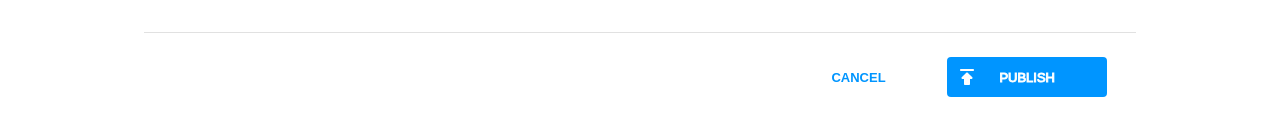
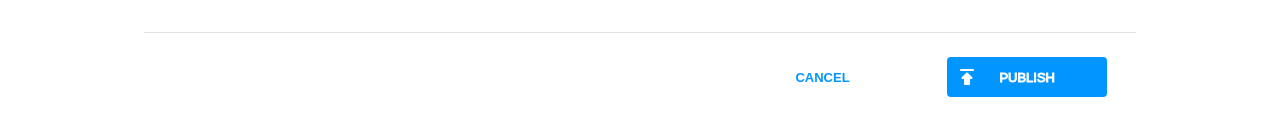
Before and after one commit to karansahi001/karanvir-singh-brainflix, a React (Create React App) app: page /upload in a window 1280 px wide. Shown: the part 455-590 px from the top of the page. Built offline with nearby package versions, Linux system fonts and the light colour scheme.

Commit message:
finalize upload page

```diff
--- a/src/pages/Upload/Upload.jsx
+++ b/src/pages/Upload/Upload.jsx
@@ -2,6 +2,7 @@ import uploadImage from '../../assets/images/Upload-video-preview.jpg';
 import UploadForm from '../../components/UploadForm/UploadForm';
 import publish from '../../assets/images/icons/publish.svg'
 import './Upload.scss'
+import { NavLink } from 'react-router-dom';
 
 const Upload = () => {
 
@@ -30,7 +31,11 @@ const Upload = () => {
             <img src={publish} alt="upload" />
           </i>
           <button form="form-upload" type="submit" className="upload-btns__publish">PUBLISH</button>
-          <p className="upload-btns__cancel">CANCEL</p>
+          <NavLink className="upload-btns__cancel" to="/">
+            <p className="upload-btns__cancel" >
+              CANCEL
+            </p>
+          </NavLink>
         </footer>
       </main>
     </>
--- a/src/pages/Upload/Upload.scss
+++ b/src/pages/Upload/Upload.scss
@@ -139,6 +139,8 @@ header {
         margin: 1rem 0 2rem 0;
         font-weight: bold;
         color: $blue;
+        text-decoration: none;
+        cursor: pointer;
 
         @include tablet {
             margin: 0 2.25rem 0 0;
```
